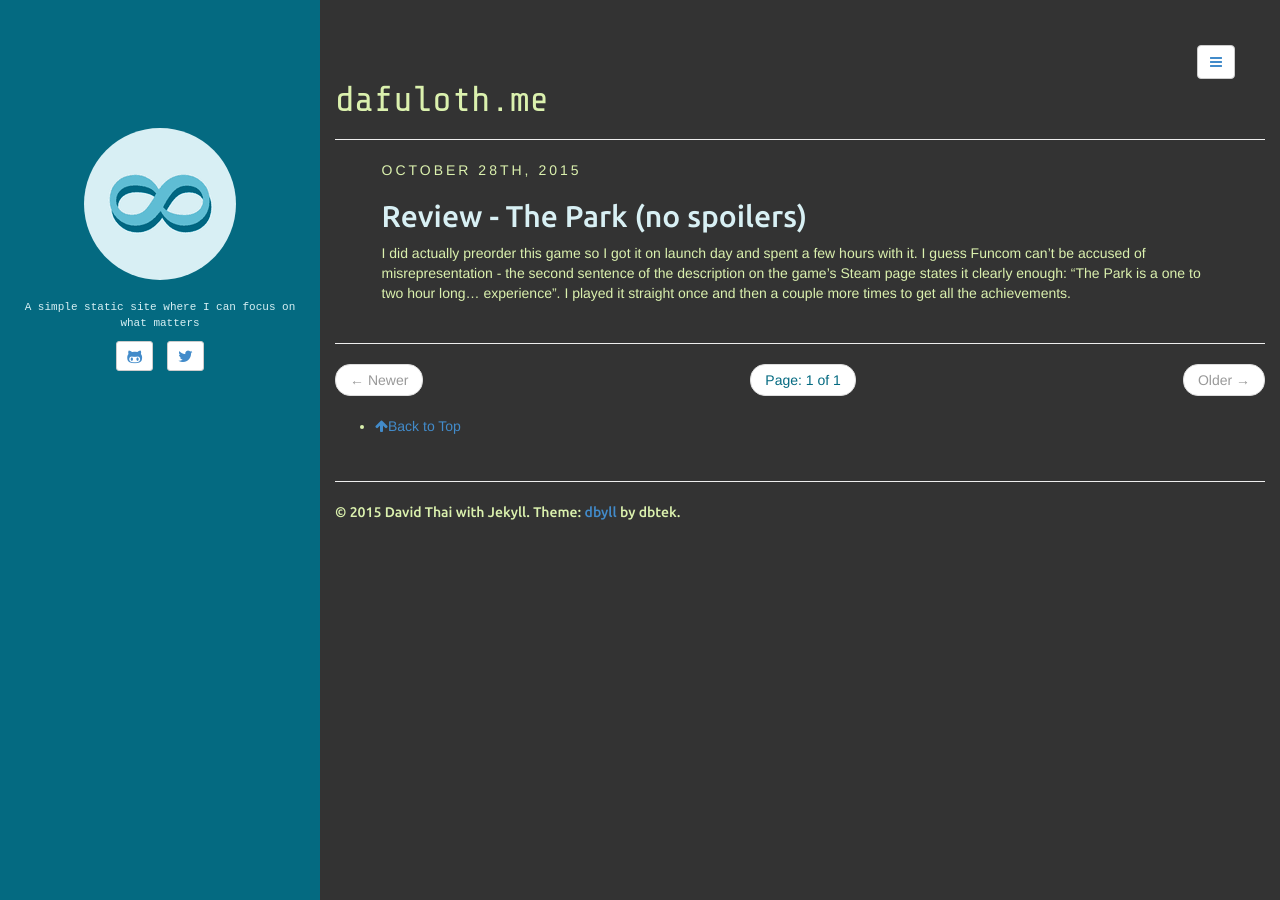
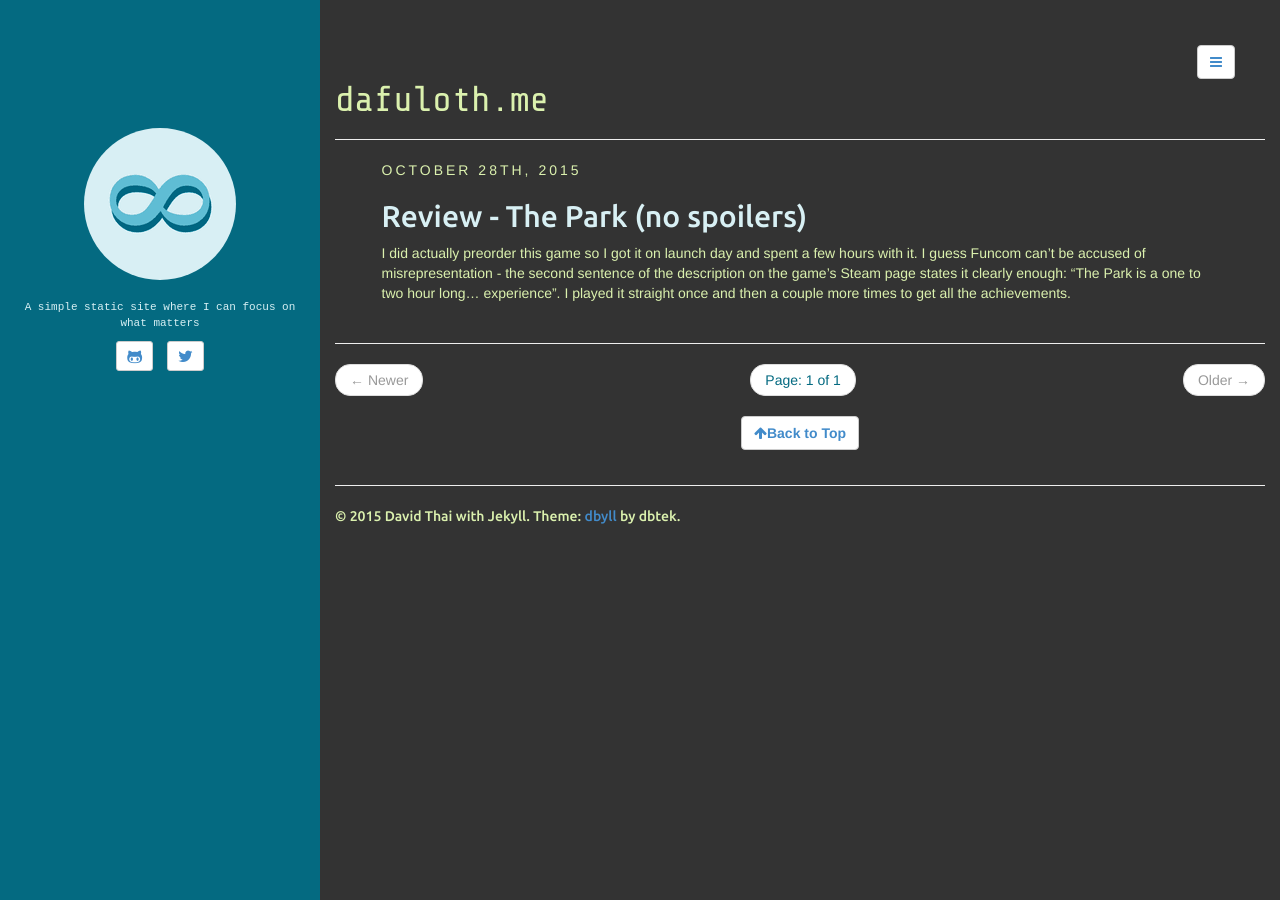
Before and after one commit to dbtek/dbyll, a Jekyll site: the page built from index.html, in a window 1280 px wide. Built offline with Jekyll 4.4.1, drawn with Linux system fonts in a browser that asks for light colours; the list of posts is cut into pages by our own code.

Commit message:
Creating the back to top button

```diff
--- a/index.html
+++ b/index.html
@@ -73,6 +73,4 @@
 
 </ul>
 
-<ul>
-	<li><a href="#"><i class="fa fa-arrow-up"></i>Back to Top</a></li>
-</ul>
+<div style="text-align: center; margin-left: auto; margin-right:auto;"><a class="btn btn-default" href="#"><i class="fa fa-arrow-up"></i>Back to Top</a></div>
```
